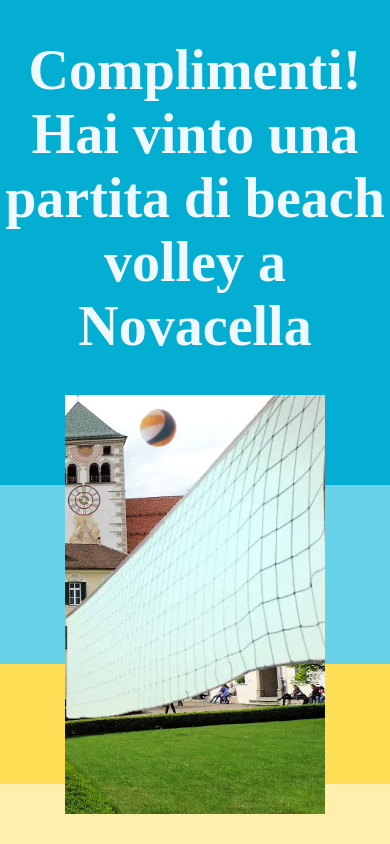
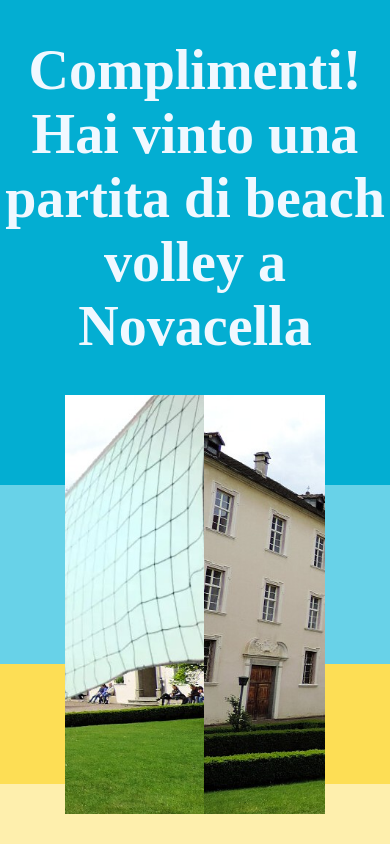
Before and after one commit to DaLello/esperimenti, a plain HTML site: page espr/burger.html in a window 390 px wide. Drawn offline with Linux system fonts and the light colour scheme; a web font is replaced by a local one.

Commit message:
Update burger.html
Signed-off-by: DaLello <128641392+DaLello@users.noreply.github.com>

```diff
--- a/espr/burger.html
+++ b/espr/burger.html
@@ -85,7 +85,7 @@ justify-content: center;
 
     background-image: url(./Partitaabbazia_novacella.jpg);
     background-size: fill;
-    background-position-x: right;
+    background-position-x: -600px;
     background-repeat: repeat;}
 
 }
```
